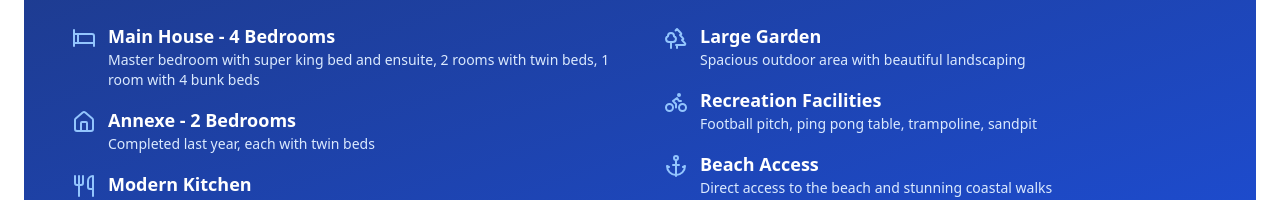
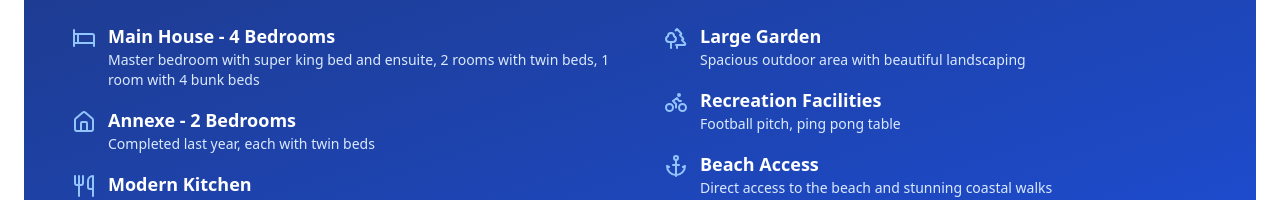
Before and after one commit to RichardMPS/danish-summer-house, a React (Vite) app: page / in a window 1280 px wide. Shown: the part 1426-1626 px from the top of the page. Built offline with nearby package versions, Linux system fonts and the light colour scheme.

Commit message:
Remove trampoline and sandpit

```diff
--- a/src/App.jsx
+++ b/src/App.jsx
@@ -432,7 +432,7 @@ const DanishSummerHouse = () => {
                     <Bike className="w-6 h-6 text-blue-300 flex-shrink-0 mt-1" />
                     <div>
                       <p className="font-semibold text-lg">Recreation Facilities</p>
-                      <p className="text-blue-100 text-sm">Football pitch, ping pong table, trampoline, sandpit</p>
+                      <p className="text-blue-100 text-sm">Football pitch, ping pong table</p>
                     </div>
                   </div>
 
```
